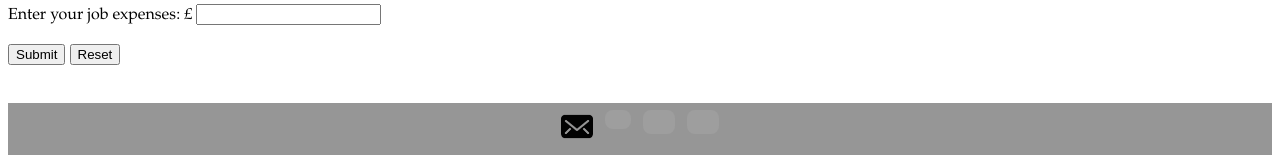
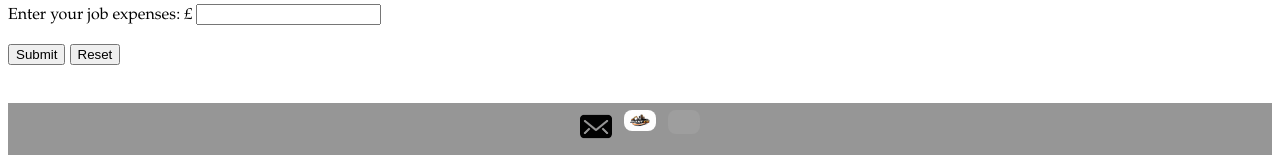
Before and after one commit to brandonparkash/invoice-tool, a FastAPI app: page / in a window 1280 px wide. Shown: the part 1218-1381 px from the top of the page. Run offline with FastAPI, Linux system fonts and the light colour scheme; parts of the project's set-up code (start-up, migrations or seed data) failed here and were passed over; grey boxes are pictures that could not be loaded.

Commit message:
index.html

```diff
--- a/templates/index.html
+++ b/templates/index.html
@@ -106,8 +106,7 @@
     </section><br><br>
     <footer>
       <a href="mailto:work.bpc189@gmail.com?subject=General%20Enquiry" target="_blank"><img src="{{ url_for('static', path='images/mail.png') }}" class="socials" alt="Mail"></a>
-      <a href="https://www.instagram.com/brandonparkash/" target="_blank"><img src="{{ url_for('static', path='images/ig.png') }}" id="insta" alt="Instagram"></a>
-      <a href="https://www.youtube.com/@BrandonParkash" target="_blank"><img src="{{ url_for('static', path='images/yt.png') }}" class="socials" alt="YouTube" ></a>
+      <a href="https://github.com/brandonparkash/invoice-tool" target="_blank"><img src="{{ url_for('static', path='images/acs.png') }}" alt="Avant-CS" class="socials" id="acs"></a>
       <a href="https://www.linkedin.com/in/brandon-cooper-ai/" target="_blank"><img src="{{ url_for('static', path='images/linkedin.png') }}"class="socials alt="LinkedIn""></a>
     </footer>
   </body>
```
